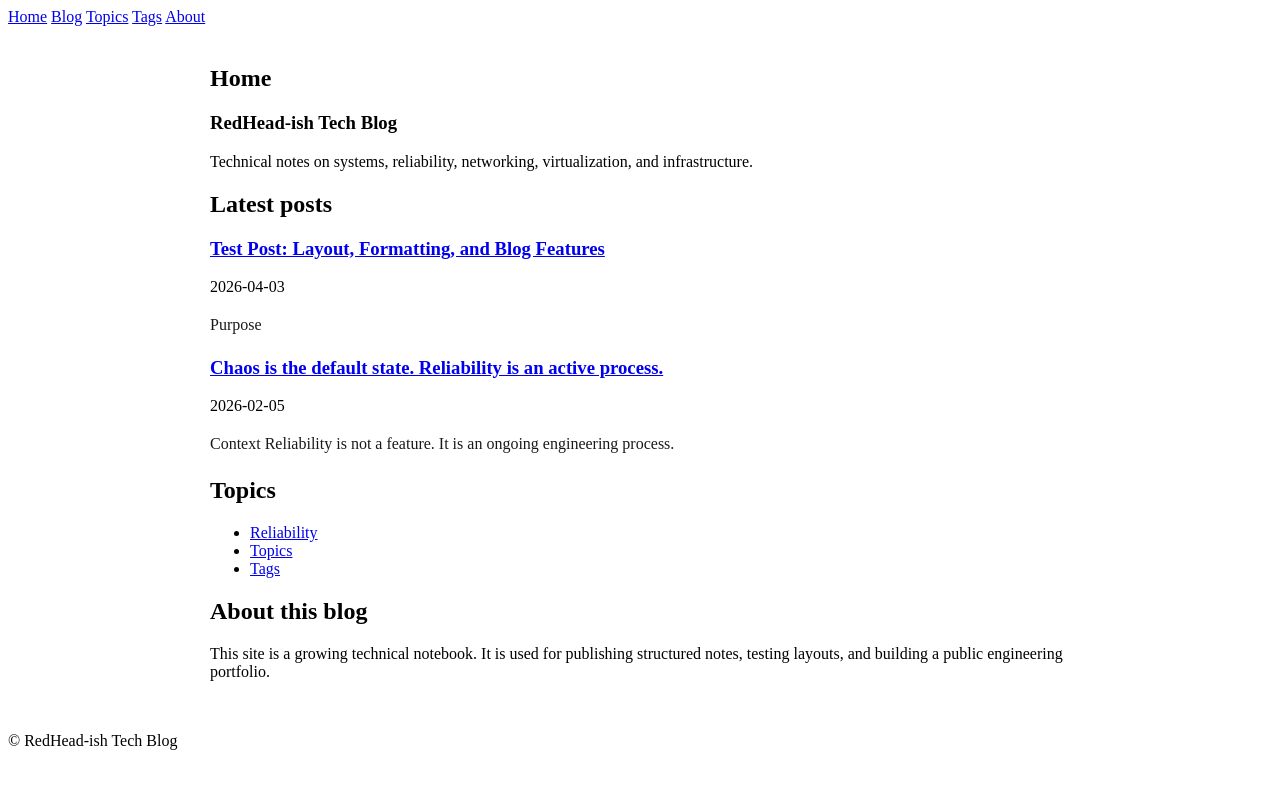
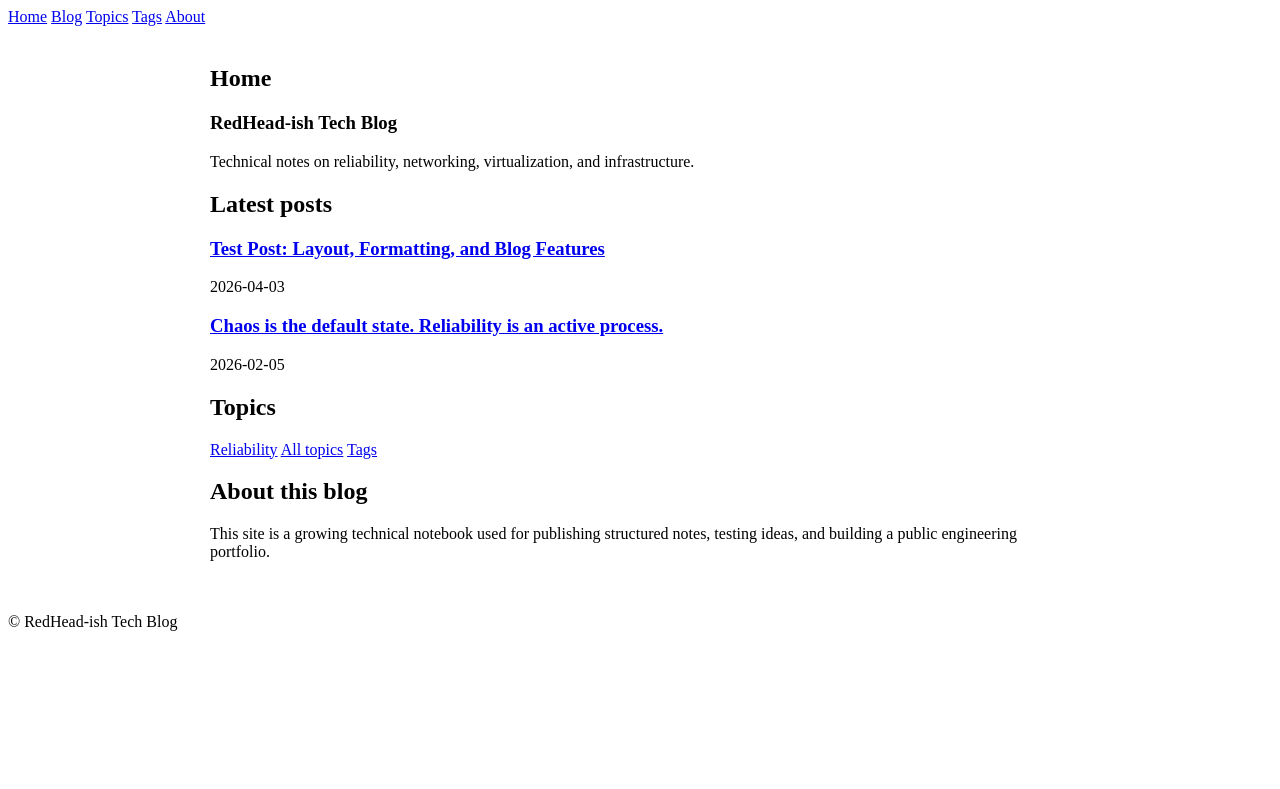
Before and after one commit to Redheadish/.github.io, a Jekyll site: the page built from index.md, in a window 1280 px wide. Shown: the top 789 px of the page. Built offline with Jekyll 4.4.1, drawn with Linux system fonts in a browser that asks for light colours.

Commit message:
Refactor index.md layout and content structure

```diff
--- a/index.md
+++ b/index.md
@@ -3,34 +3,37 @@ layout: page
 title: Home
 ---
 
-# RedHead-ish Tech Blog
+<div class="hero">
+  <h1>RedHead-ish Tech Blog</h1>
+  <p class="hero-subtitle">
+    Technical notes on reliability, networking, virtualization, and infrastructure.
+  </p>
+</div>
 
-Technical notes on systems, reliability, networking, virtualization, and infrastructure.
+<section class="home-section">
+  <h2>Latest posts</h2>
 
-## Latest posts
+  {% for post in site.posts limit:3 %}
+    <article class="home-post-card">
+      <h3><a href="{{ post.url | relative_url }}">{{ post.title }}</a></h3>
+      <p class="blog-date">{{ post.date | date: "%Y-%m-%d" }}</p>
+    </article>
+  {% endfor %}
+</section>
 
-{% for post in site.posts limit:3 %}
-### [{{ post.title }}]({{ post.url | relative_url }})
+<section class="home-section">
+  <h2>Topics</h2>
+  <div class="topic-links">
+    <a href="{{ '/topics/reliability/' | relative_url }}">Reliability</a>
+    <a href="{{ '/topics/' | relative_url }}">All topics</a>
+    <a href="{{ '/tags/' | relative_url }}">Tags</a>
+  </div>
+</section>
 
-<p class="blog-date">
-  {{ post.date | date: "%Y-%m-%d" }}
-</p>
-
-{% if post.excerpt %}
-<p class="blog-excerpt">
-  {{ post.excerpt | strip_html | truncate: 140 }}
-</p>
-{% endif %}
-
-{% endfor %}
-
-## Topics
-
-- [Reliability]({{ '/topics/reliability/' | relative_url }})
-- [Topics]({{ '/topics/' | relative_url }})
-- [Tags]({{ '/tags/' | relative_url }})
-
-## About this blog
-
-This site is a growing technical notebook.
-It is used for publishing structured notes, testing layouts, and building a public engineering portfolio.
+<section class="home-section">
+  <h2>About this blog</h2>
+  <p>
+    This site is a growing technical notebook used for publishing structured notes,
+    testing ideas, and building a public engineering portfolio.
+  </p>
+</section>
```
